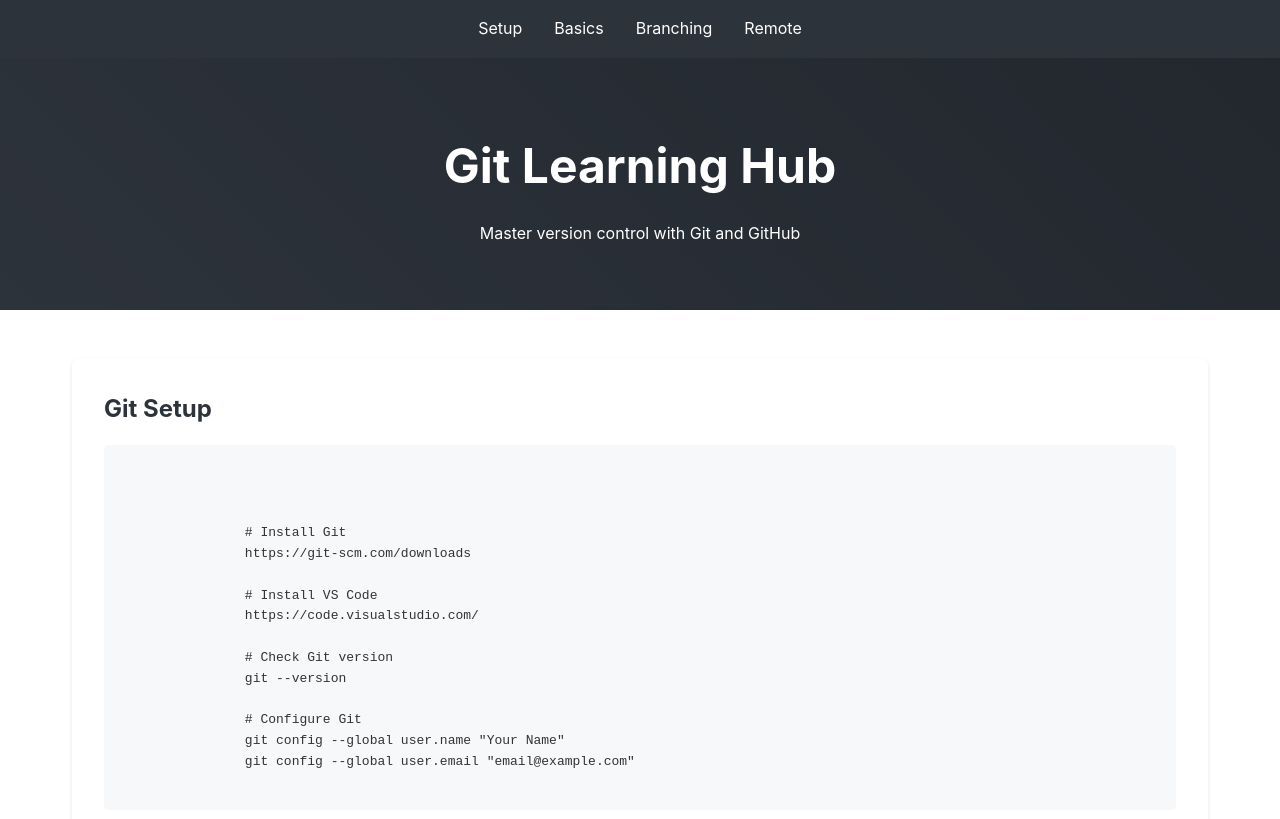
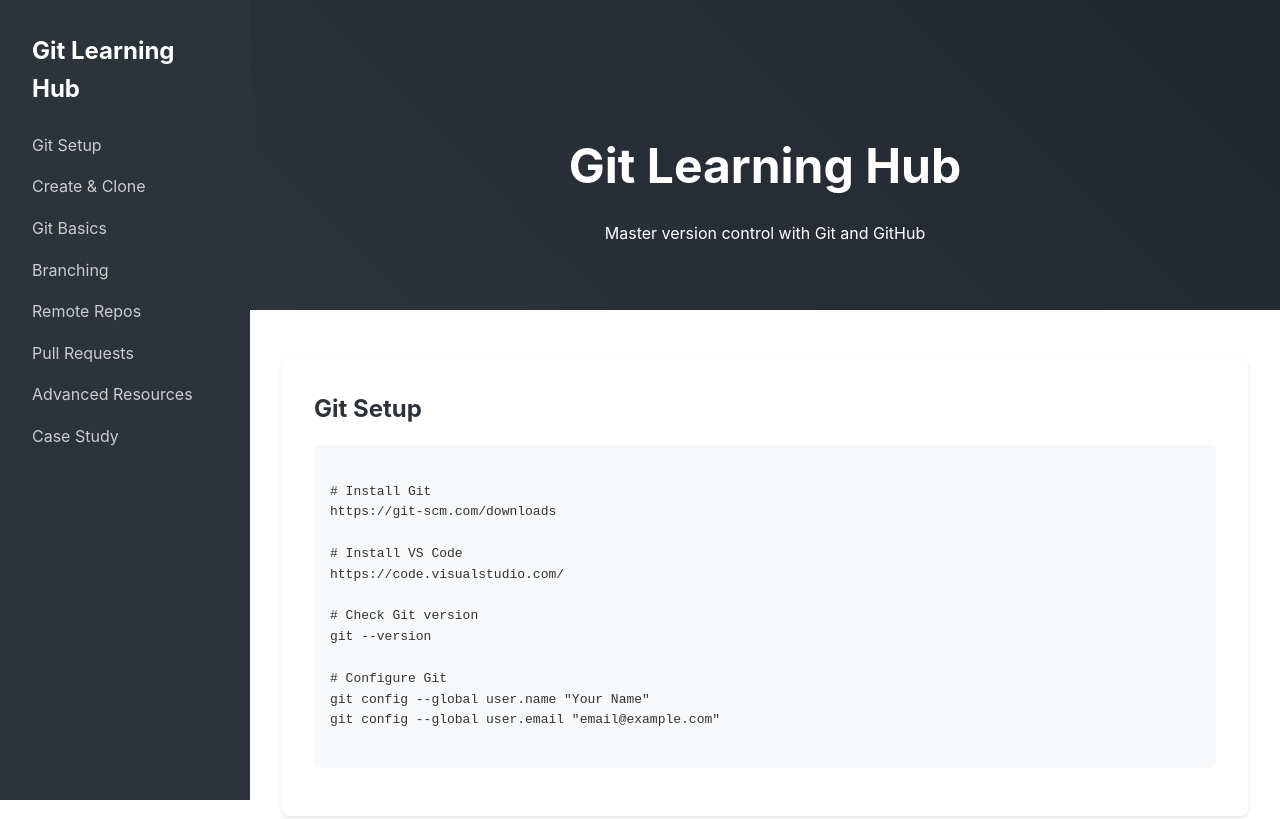
Before and after one commit to reevm28/git-learning-site, a plain HTML site: page index.html in a window 1280 px wide. Shown: the top 819 px of the page. Drawn offline with Linux system fonts and the light colour scheme.

Commit message:
Enhance site with sidebar, animations, and additional content

```diff
--- a/index.html
+++ b/index.html
@@ -15,26 +15,42 @@
         body {
             line-height: 1.6;
             color: #333;
+            display: flex;
         }
 
-        nav {
+        .sidebar {
+            width: 250px;
+            height: 100vh;
             background: #2d333b;
-            padding: 1rem;
+            color: white;
+            padding: 2rem;
             position: fixed;
-            width: 100%;
-            top: 0;
+            overflow-y: auto;
         }
 
-        nav ul {
-            list-style: none;
-            display: flex;
-            justify-content: center;
-            gap: 2rem;
+        .sidebar h2 {
+            margin-bottom: 1rem;
         }
 
-        nav a {
+        .sidebar ul {
+            list-style: none;
+        }
+
+        .sidebar a {
+            color: #ccc;
+            text-decoration: none;
+            display: block;
+            padding: 0.5rem 0;
+            transition: color 0.3s ease;
+        }
+
+        .sidebar a:hover {
             color: white;
-            text-decoration: none;
+        }
+
+        .main-content {
+            flex-grow: 1;
+            margin-left: 250px;
         }
 
         .hero {
@@ -61,6 +77,14 @@
             background: white;
             border-radius: 8px;
             box-shadow: 0 2px 4px rgba(0,0,0,0.1);
+            opacity: 0;
+            transform: translateY(20px);
+            transition: opacity 0.5s ease, transform 0.5s ease;
+        }
+
+        .section.visible {
+            opacity: 1;
+            transform: translateY(0);
         }
 
         .section h2 {
@@ -86,15 +110,21 @@
     </style>
 </head>
 <body>
-    <nav>
+    <div class="sidebar">
+        <h2>Git Learning Hub</h2>
         <ul>
-            <li><a href="#setup">Setup</a></li>
-            <li><a href="#basics">Basics</a></li>
+            <li><a href="#setup">Git Setup</a></li>
+            <li><a href="#create-clone">Create & Clone</a></li>
+            <li><a href="#basics">Git Basics</a></li>
             <li><a href="#branching">Branching</a></li>
-            <li><a href="#remote">Remote</a></li>
+            <li><a href="#remote-repos">Remote Repos</a></li>
+            <li><a href="#pull-requests">Pull Requests</a></li>
+            <li><a href="#advanced">Advanced Resources</a></li>
+            <li><a href="#case-study">Case Study</a></li>
         </ul>
-    </nav>
+    </div>
 
+    <div class="main-content">
         <div class="hero">
             <h1>Git Learning Hub</h1>
             <p>Master version control with Git and GitHub</p>
@@ -104,8 +134,6 @@
             <div class="section" id="setup">
                 <h2>Git Setup</h2>
                 <div class="code-block">
-
-
 # Install Git
 https://git-scm.com/downloads
 
@@ -118,7 +146,6 @@
 # Configure Git
 git config --global user.name "Your Name"
 git config --global user.email "email@example.com"
-
                 </div>
             </div>
 
@@ -132,7 +159,8 @@
 git clone https://github.com/YOUR-USERNAME/REPO-NAME.git
 
 # Navigate to cloned repository
-        cd REPO-NAME</div>
+cd REPO-NAME
+                </div>
             </div>
 
             <div class="section" id="basics">
@@ -175,6 +203,7 @@
 git branch -d feature-name
                 </div>
             </div>
+
             <div class="section" id="remote-repos">
                 <h2>Working with Remote Repositories</h2>
                 <div class="code-block">
@@ -229,45 +258,47 @@
                 </div>
             </div>
 
-
-        <div class="section" id="basics">
-            <h2>Git Basics</h2>
-            <div class="code-block">
-# Initialize repository
-git init
-
-# Add files
-git add .
-
-# Commit changes
-git commit -m "Your message"</div>
+            <div class="section" id="advanced">
+                <h2>Advanced Git Resources</h2>
+                <ul>
+                    <li><a href="https://git-scm.com/book/en/v2">Pro Git Book</a> - Comprehensive guide to Git</li>
+                    <li><a href="https://learngitbranching.js.org/">Learn Git Branching</a> - Interactive Git tutorial</li>
+                    <li><a href="https://github.com/k88hudson/git-flight-rules">Git Flight Rules</a> - Solutions for common Git issues</li>
+                </ul>
             </div>
 
-        <div class="section" id="branching">
-            <h2>Branching</h2>
-            <div class="code-block">
-# Create branch
-git branch feature-name
-
-# Switch branch
-git checkout feature-name
-
-# Create and switch (shortcut)
-git checkout -b feature-name</div>
+            <div class="section" id="case-study">
+                <h2>Case Study: Collaborative Development</h2>
+                <p>In this case study, we'll explore how a team of developers used Git to manage a complex web application project...</p>
+                <!-- Add more details about your case study here -->
+            </div>
+        </div>
     </div>
 
-        <div class="section" id="remote">
-            <h2>Working with Remote</h2>
-            <div class="code-block">
-# Add remote
-git remote add origin [URL]
+    <script>
+        // Smooth scrolling for sidebar links
+        document.querySelectorAll('.sidebar a').forEach(anchor => {
+            anchor.addEventListener('click', function (e) {
+                e.preventDefault();
+                document.querySelector(this.getAttribute('href')).scrollIntoView({
+                    behavior: 'smooth'
+                });
+            });
+        });
 
-# Push changes
-git push -u origin main
+        // Fade in sections as they come into view
+        const sections = document.querySelectorAll('.section');
+        const observer = new IntersectionObserver(entries => {
+            entries.forEach(entry => {
+                if (entry.isIntersecting) {
+                    entry.target.classList.add('visible');
+                }
+            });
+        }, { threshold: 0.1 });
 
-# Pull changes
-git pull origin main</div>
-        </div>
-    </div>
+        sections.forEach(section => {
+            observer.observe(section);
+        });
+    </script>
 </body>
 </html>
```
Lines whose indentation alone changed are shown as unchanged.
